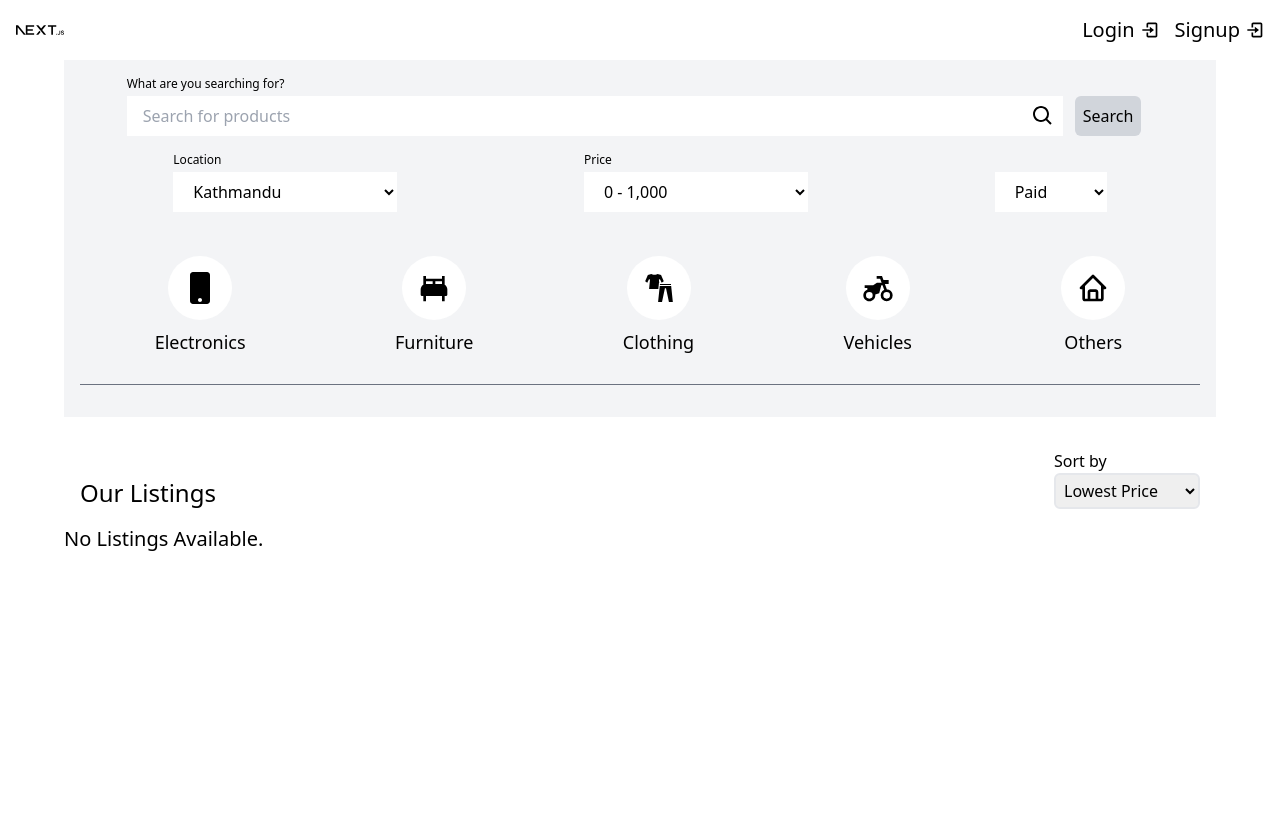
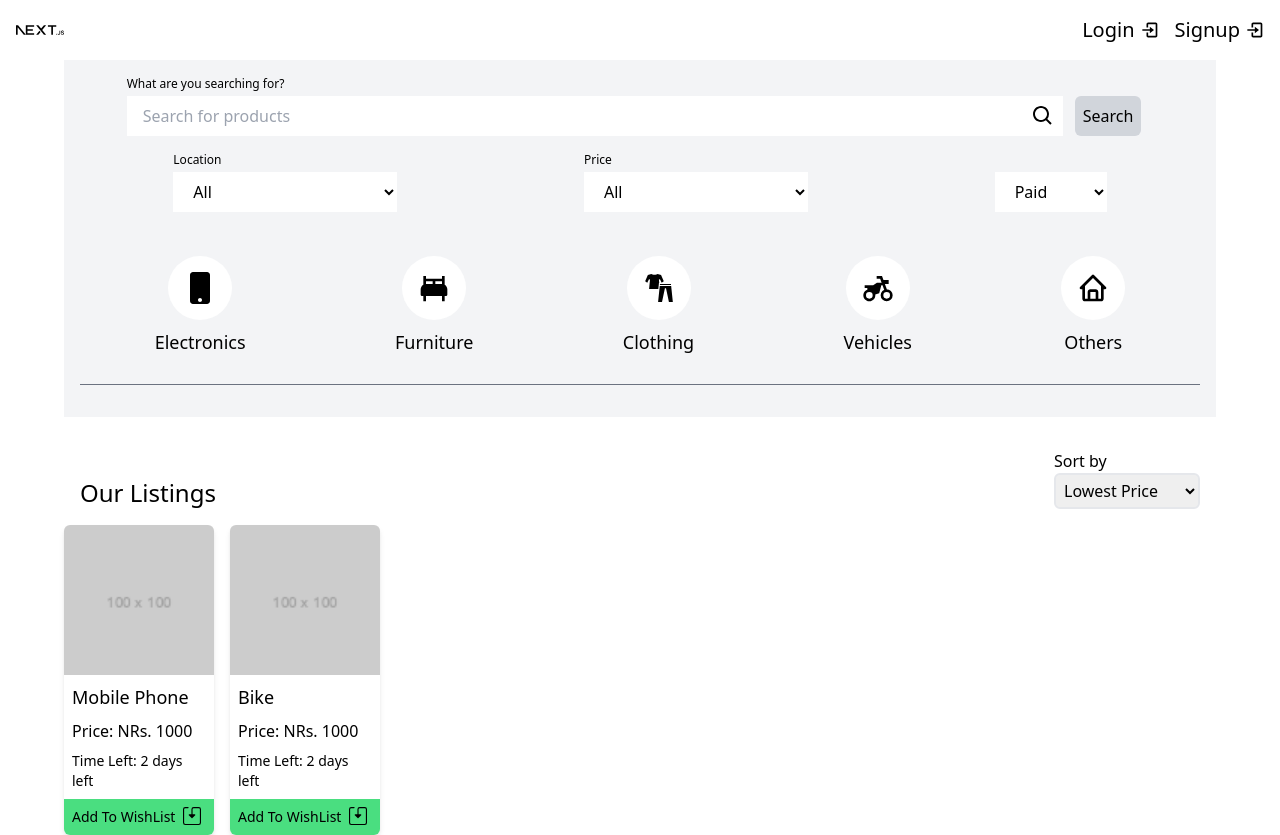
Before and after one commit to aabishkaryal/kuhackfest, a Next.js app in the folder frontend/: page / in a window 1280 px wide. Before the commit the page ends 800 px from the top, so only its background shows below. Built offline with nearby package versions, Linux system fonts and the light colour scheme.

Commit message:
feat: frontend | listing with example and dummy logics

```diff
--- a/frontend/next.config.js
+++ b/frontend/next.config.js
@@ -1,6 +1,6 @@
 /** @type {import('next').NextConfig} */
 const nextConfig = {
   reactStrictMode: true,
-}
+};
 
-module.exports = nextConfig
+module.exports = nextConfig;
--- a/frontend/src/components/Body.tsx
+++ b/frontend/src/components/Body.tsx
@@ -6,6 +6,7 @@ import SearchFilter from "./SearchFilter";
 import ShowListings from "./ShowListings";
 import { Location } from "@/types/filter";
 import { PriceRange } from "@/types/filter";
+import { exampleListings } from "@/types/Listings";
 
 type BodyProps = {};
 
@@ -13,10 +14,12 @@ export default function Body({}: BodyProps) {
   const [searchText, setSearchText] = useState("");
   const [productCategoryFilter, setProductCategoryFilter] =
     useState<productCategory>(productCategory.All);
-  const [locationFilter, setLocationFilter] = useState<Location | null>(null);
-  const [priceRangeFilter, setPriceRangeFilter] = useState<PriceRange | null>(
-    null
+  const [locationFilter, setLocationFilter] = useState<Location | undefined>(
+    undefined
   );
+  const [priceRangeFilter, setPriceRangeFilter] = useState<
+    PriceRange | undefined
+  >(undefined);
   const [priceTypeFilter, setPriceTypeFilter] = useState<"paid" | "free">(
     "paid"
   );
@@ -30,7 +33,16 @@ export default function Body({}: BodyProps) {
         />
         <hr className="my-4 border-1 border-gray-500" />
       </div>
-      <ShowListings listings={[]} />
+      <ShowListings
+        listings={exampleListings}
+        filters={{
+          category: productCategoryFilter,
+          location: locationFilter,
+          priceRange: priceRangeFilter,
+          priceType: priceTypeFilter,
+          searchQuery: searchText,
+        }}
+      />
     </main>
   );
 }
--- a/frontend/src/components/SearchFilter.tsx
+++ b/frontend/src/components/SearchFilter.tsx
@@ -35,6 +35,7 @@ export default function SearchFilters({
         <div className="w-1/5 flex flex-col space-y-1">
           <label className="text-xs">Location</label>
           <select className="w-full p-2 bg-white focus:outline-none px-4">
+            <option value="">All</option>
             {locations.map((location) => (
               <option key={location} value={location}>
                 {location}
@@ -45,6 +46,7 @@ export default function SearchFilters({
         <div className="w-1/5 flex flex-col space-y-1">
           <label className="text-xs">Price</label>
           <select className="w-full p-2 bg-white focus:outline-none px-4">
+            <option value="">All</option>
             {priceRanges.map((priceRange) => (
               <option key={priceRange} value={priceRange}>
                 {priceRange}
--- a/frontend/src/components/ShowListings.tsx
+++ b/frontend/src/components/ShowListings.tsx
@@ -42,13 +42,13 @@ export default function ShowListings({ listings, filters }: ListingsProps) {
       </div>
 
       {sortedListings.length > 0 ? (
-        <div className="">
+        <div className="flex gap-4 flex-row items-start justify-start flex-wrap">
           {sortedListings.map((listing) => (
             <SingleListing key={listing.id} listing={listing} />
           ))}
         </div>
       ) : (
-        <div className="">
+        <div className="flex items-center justify-center">
           <p className="text-xl">No Listings Available.</p>
         </div>
       )}
--- a/frontend/src/components/SingleListing.tsx
+++ b/frontend/src/components/SingleListing.tsx
@@ -1,9 +1,31 @@
+import Image from "next/image";
+import { BsSave2 } from "react-icons/bs";
+
 import { Listing } from "@/types/Listings";
+import calculateTimeLeft from "@/lib/timeLeft";
 
 type SingleListingProp = {
   listing: Listing;
 };
 
 export default function SingleListing({ listing }: SingleListingProp) {
-  return <></>;
+  let timeLeft = calculateTimeLeft(listing.createdAt, listing.timeLimit);
+  return (
+    <div className="flex flex-col space-y-2 w-[150px] shadow-md rounded-md">
+      <Image
+        src={listing.images[0]}
+        alt={listing.title}
+        width="150"
+        height="150"
+        className="rounded-t-md"
+      />
+      <p className="text-lg px-2">{listing.title}</p>
+      <p className="text-md px-2">Price: NRs. {listing.price}</p>
+      <p className="text-sm px-2">Time Left: {timeLeft}</p>
+      <div className="flex flex-row space-x-2 bg-green-400 p-2 rounded-b-md px-2">
+        <button className="text-sm">Add To WishList</button>
+        <BsSave2 className="text-lg" />
+      </div>
+    </div>
+  );
 }
--- /dev/null
+++ b/frontend/src/lib/timeLeft.ts
@@ -0,0 +1,6 @@
+export default function calculateTimeLeft(
+  createdAt: string,
+  bidTime: string
+): string {
+  return "2 days left";
+}
--- a/frontend/src/types/Listings.ts
+++ b/frontend/src/types/Listings.ts
@@ -13,3 +13,32 @@ export type Listing = {
   location: string;
   phoneNumber: string;
 };
+
+export const exampleListings: Listing[] = [
+  {
+    id: "1",
+    title: "Mobile Phone",
+    description: "This is a very good phone",
+    price: 1000,
+    category: productCategory.Electronics,
+    images: ["/100.png"],
+    userId: "1",
+    createdAt: "2021-05-01T19:20:00.000Z",
+    timeLimit: "2021-05-01T19:20:00.000Z",
+    location: "Kathmandu",
+    phoneNumber: "1234567890",
+  },
+  {
+    id: "2",
+    title: "Bike",
+    description: "This is a very good bike",
+    price: 1000,
+    category: productCategory.Vehicles,
+    images: ["/100.png"],
+    userId: "1",
+    createdAt: "2021-05-01T19:20:00.000Z",
+    timeLimit: "2021-05-01T19:20:00.000Z",
+    location: "Kathmandu",
+    phoneNumber: "1234567890",
+  },
+];
--- a/frontend/src/types/filter.ts
+++ b/frontend/src/types/filter.ts
@@ -36,7 +36,7 @@ export type PriceRange = (typeof priceRanges)[number];
 export type Filter = {
   searchQuery: string;
   category: productCategory;
-  location: Location;
-  priceRange: PriceRange;
+  location?: Location;
+  priceRange?: PriceRange;
   priceType: "paid" | "free";
 };
```
Also changed, not shown: frontend/public/100.png (added).
